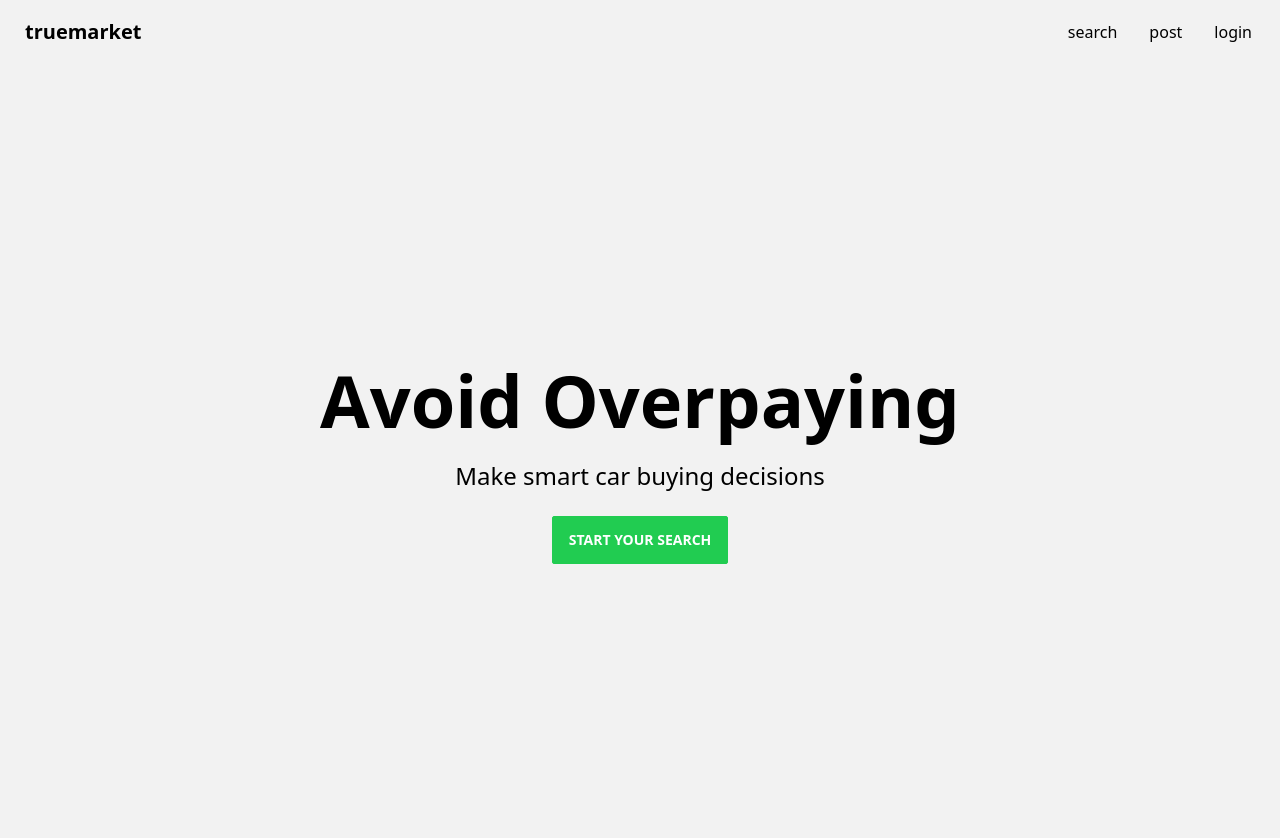
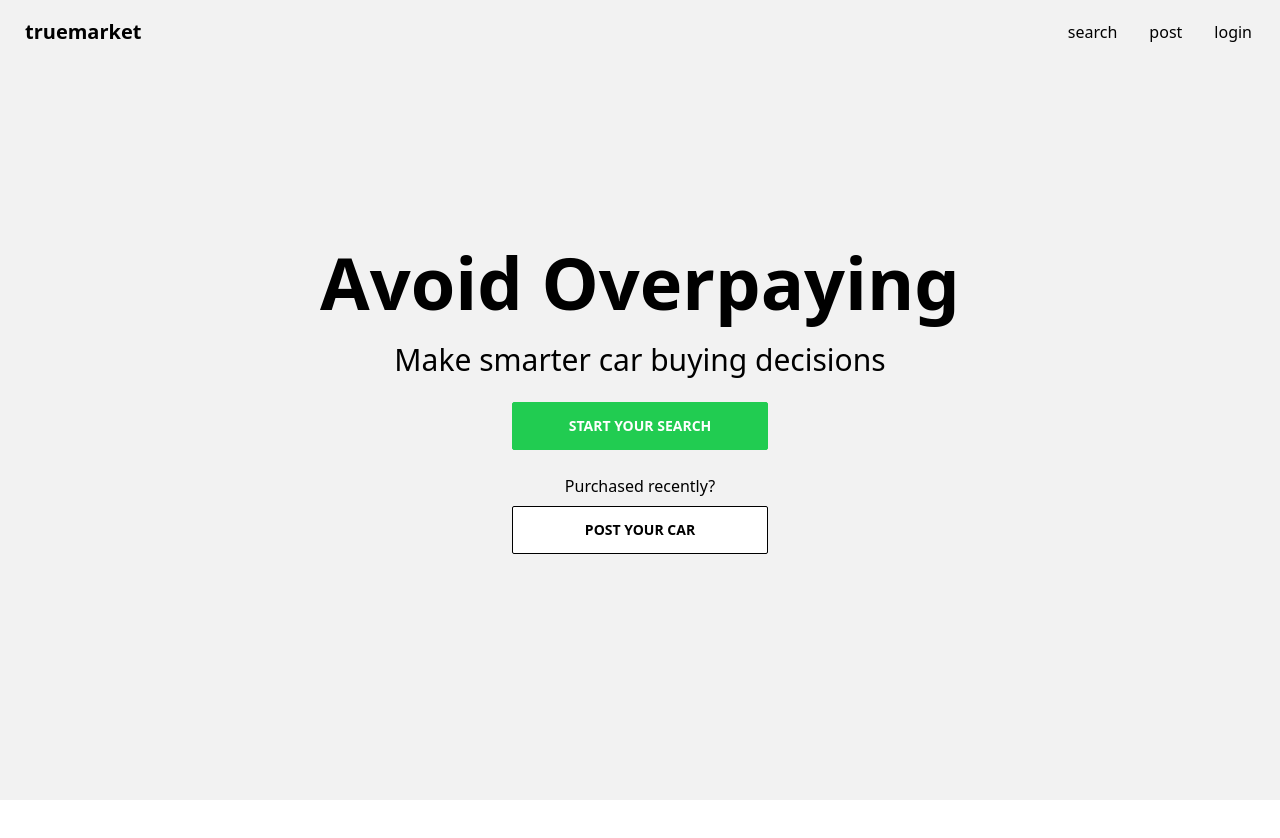
Before and after one commit to farhan-syed/truemarket-vite, a React (Vite) app: page / in a window 1280 px wide. Shown: the top 838 px of the page. After the commit the page ends 800 px from the top, so only its background shows below. Built offline with nearby package versions, Linux system fonts and the light colour scheme.

Commit message:
added button

```diff
--- a/src/components/HomeHero.jsx
+++ b/src/components/HomeHero.jsx
@@ -7,18 +7,28 @@ function HomeHero() {
     navigate('/search');
   }
 
+  function post() {
+    navigate('/post/new');
+  }
+
   return (
     <div className="hero min-h-screen bg-base-200">
       <div className="hero-content text-center">
         <div className="max-w-2xl">
           <h1 className="text-7xl font-bold">Avoid Overpaying</h1>
-          <p className="py-6 text-2xl">
-            Make smart car buying decisions
+          <p className="my-6 text-3xl">
+            Make smarter car buying decisions
           </p>
-          <div className="form-control">
-            <div className="justify-center">
-              <button className="btn btn-success btn-md" type="button" onClick={search}>
+          <div className="flex flex-col gap-4">
+            <div className="flex-1">
+              <button className="btn btn-success btn-wide" type="button" onClick={search}>
                 Start your search
+              </button>
+            </div>
+            <div className="flex-1">
+              <p className="m-2">Purchased recently?</p>
+              <button className="btn bg-primary-content text-black hover:text-white btn-wide" type="button" onClick={post}>
+                Post your car
               </button>
             </div>
           </div>
--- a/src/pages/Home.jsx
+++ b/src/pages/Home.jsx
@@ -3,8 +3,10 @@ import HomeHero from '../components/HomeHero';
 
 function Home() {
   return (
-    <div className="container min-w-full">
-      <NavigationBar />
+    <div className="container w-screen relative min-w-full">
+      <div className="absolute w-screen">
+        <NavigationBar />
+      </div>
       <HomeHero />
     </div>
   );
```
